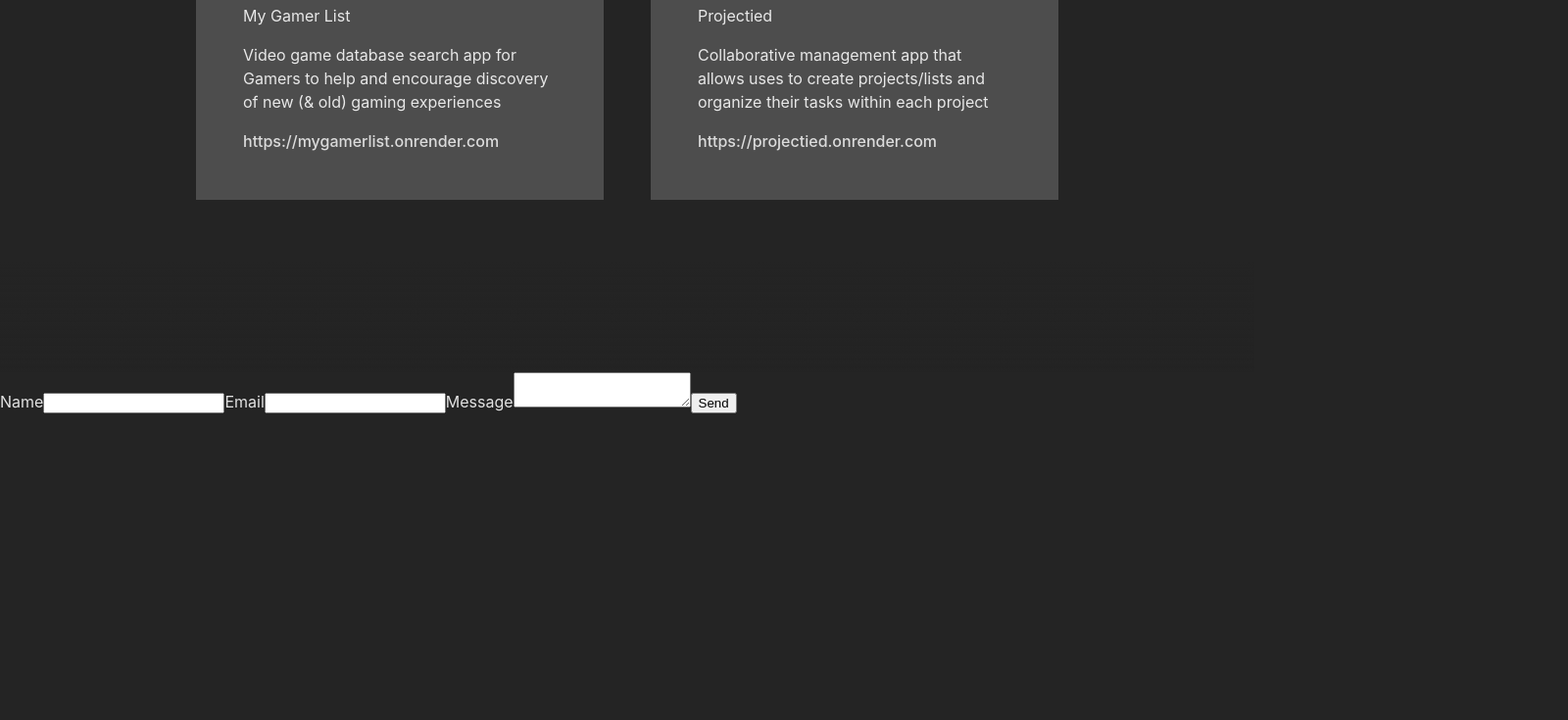
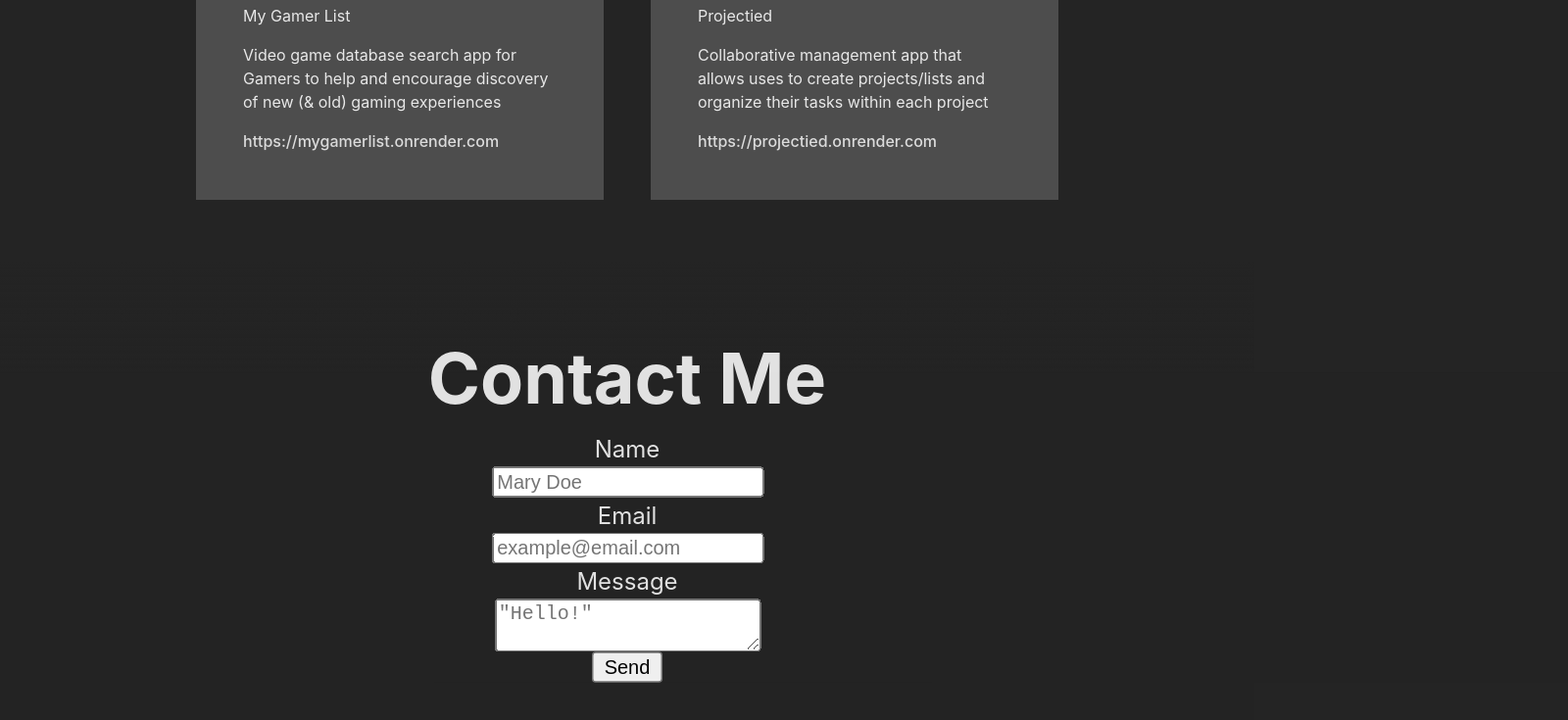
Before and after one commit to agp745/portfolio, a React (Vite) app: page / in a window 1280 px wide. Shown: the part 1114-1849 px from the top of the page at 98% size, 1600 px wide, since content can reach past the window. Before the commit the page ends 1536 px from the top, so only its background shows below. Built offline with nearby package versions, Linux system fonts and the light colour scheme.

Commit message:
contact-section-complete

```diff
--- a/src/components/App.jsx
+++ b/src/components/App.jsx
@@ -13,6 +13,7 @@ function App() {
       <Projects />
       <section className="gap"> </section>
       <Contact id="contact"/>
+      <section className='gap2'> </section>
     </div>
   )
 }
--- a/src/components/Contact.jsx
+++ b/src/components/Contact.jsx
@@ -22,14 +22,17 @@ export const Contact = () => {
     };
 
     return (
-      <form ref={form} onSubmit={sendEmail}>
-        <label>Name</label>
-        <input type="text" name="user_name" />
-        <label>Email</label>
-        <input type="email" name="user_email" />
-        <label>Message</label>
-        <textarea name="message" />
-        <input type="submit" value="Send" />
+      <form ref={form} onSubmit={sendEmail} className="contact-field">
+        <section className='contact-wrapper'>
+          <h1 className='contact-subheader'>Contact Me</h1>
+          <label>Name</label>
+          <input type="text" name="user_name" placeholder='Mary Doe'/>
+          <label>Email</label>
+          <input type="email" name="user_email" placeholder='example@email.com'/>
+          <label>Message</label>
+          <textarea name="message" placeholder='"Hello!"'/>
+          <input type="submit" value="Send"/>
+        </section>
       </form>
     );
   };
--- /dev/null
+++ b/src/components/Skills.jsx
@@ -0,0 +1 @@
+import '../css/content'
--- a/src/css/App.css
+++ b/src/css/App.css
@@ -1,15 +1,20 @@
-
-.gap{
-  content: "";
-  height: 7rem;
-  background: rgba(36, 36, 36, 0.6);
-  background-image: linear-gradient(180deg, rgb(36, 36, 36) 0%, rgba(36, 36, 36, 0) 100%);
+.gap {
+    content: "";
+    height: 7rem;
+    background: rgba(36, 36, 36, 0.6);
+    background-image: linear-gradient(
+        180deg,
+        rgb(36, 36, 36) 0%,
+        rgba(36, 36, 36, 0) 100%
+    );
 }
 
-
-
-
-
+.gap2 {
+    content: "";
+    height: 7rem;
+    background: rgba(36, 36, 36, 0.6);
+    margin-top: 3.3rem;
+}
 
 /* #root {
   max-width: 1280px;
--- a/src/css/Contact.css
+++ b/src/css/Contact.css
@@ -1,13 +1,24 @@
 .contact-field {
+    /* display: flex;
+    flex-direction: column;
+    justify-content: center;
+    align-items: center; */
+    background-color: rgba(36, 36, 36, 0.6);
+    /* padding-bottom: 4rem; */
+    transform: scale(1.5);
+    margin-top: 52.9px;
+}
+
+.contact-wrapper {
     display: flex;
     flex-direction: column;
     justify-content: center;
     align-items: center;
-    background-color: rgba(36, 36, 36, 0.6);
-    padding-bottom: 4rem;
+    /* transform: scale(1.5); */
 }
 
 .contact-subheader {
     font-size: 3rem;
     margin-top: -2rem;
+    margin-bottom: 0;
 }
```
